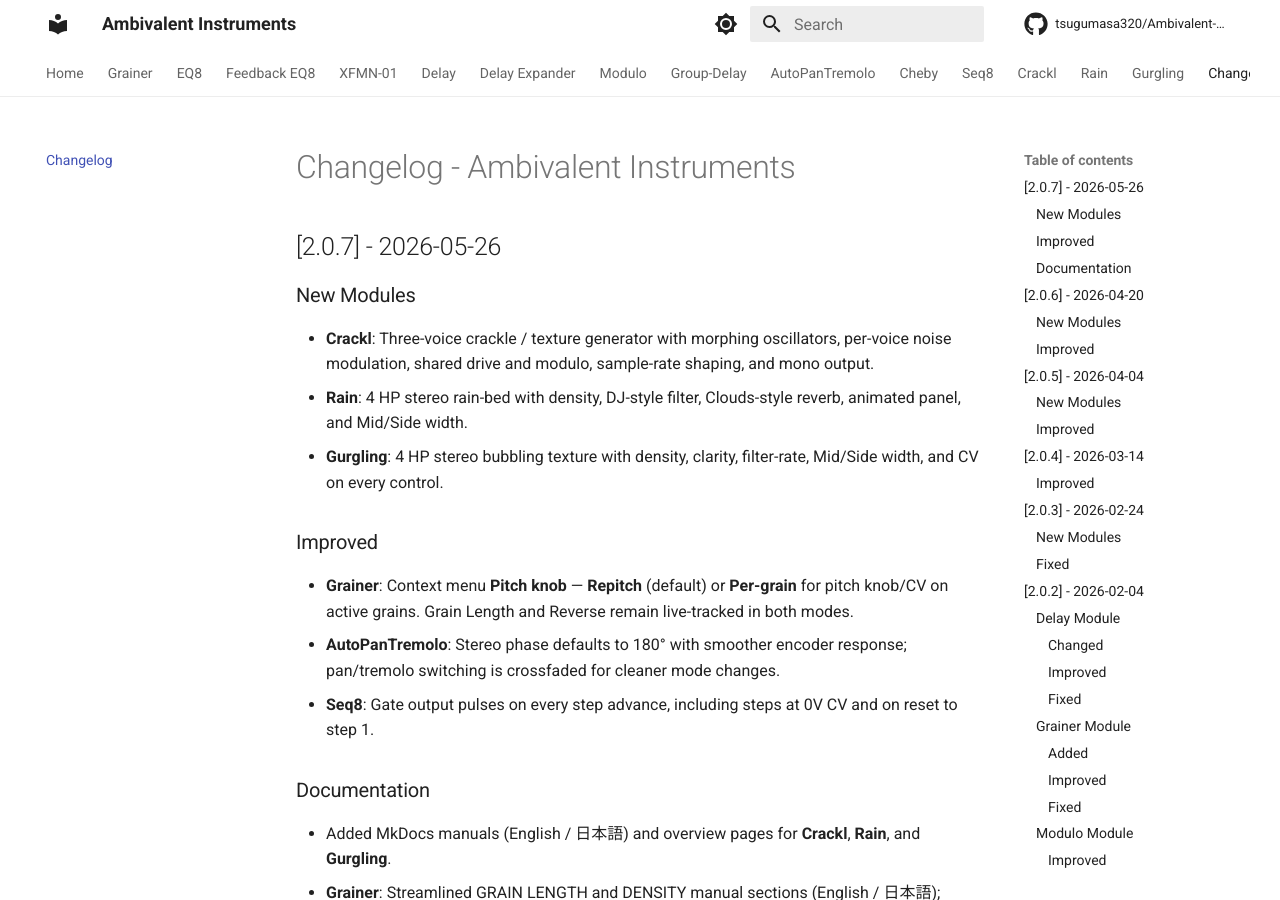
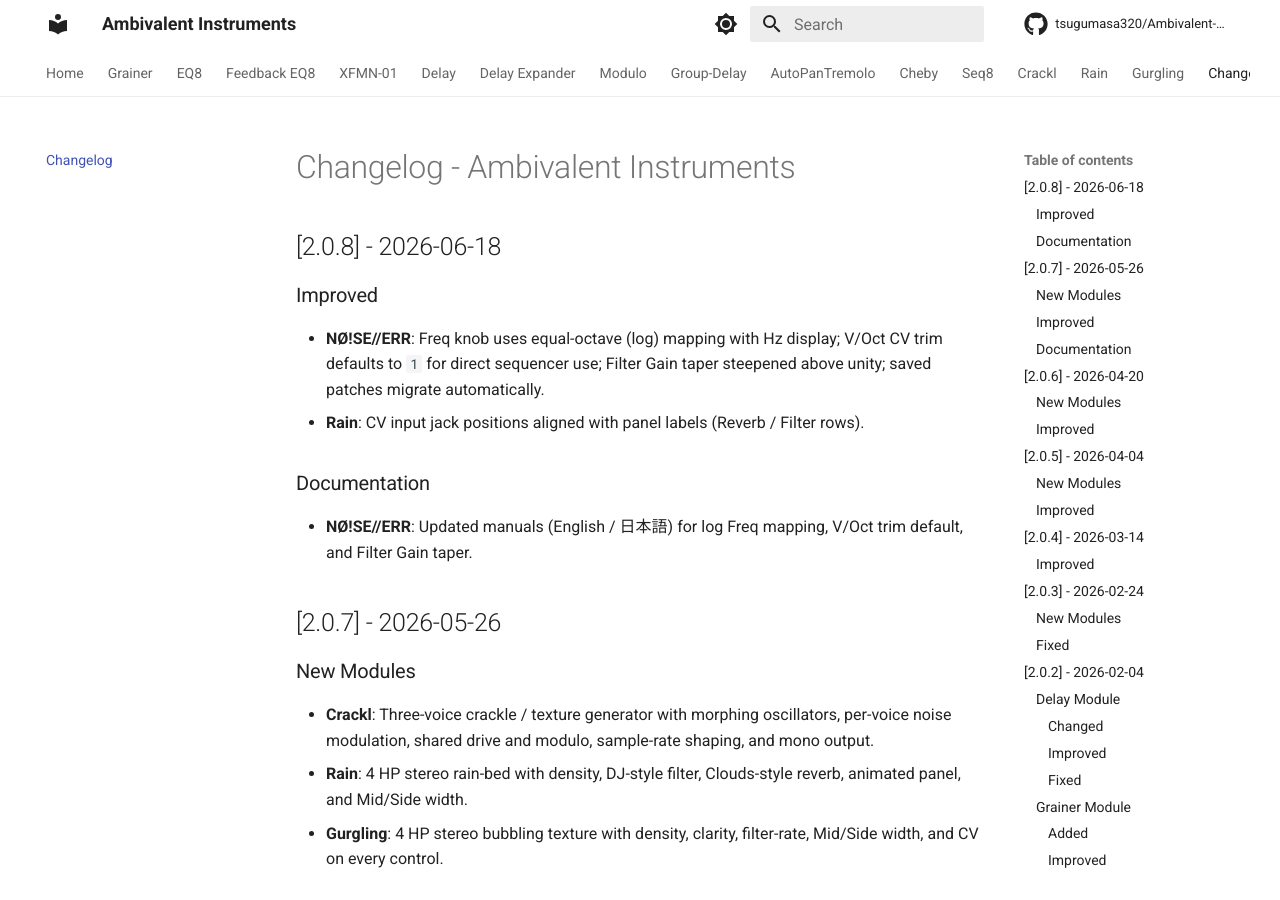
Before and after one commit to tsugumasa320/Ambivalent-Instruments-Manual, an MkDocs documentation site: the page built from docs/changelog.md, in a window 1280 px wide and 900 px high. Built offline with MkDocs 1.6.1 and Material for MkDocs 9.7.7, drawn with Linux system fonts in a browser that asks for light colours; comment, search, counter and statistics services are not loaded.

Commit message:
Add changelog entry for v2.0.8
Co-authored-by: Cursor <cursoragent@cursor.com>

```diff
--- a/docs/changelog.md
+++ b/docs/changelog.md
@@ -1,4 +1,15 @@
 # Changelog - Ambivalent Instruments
+
+## [2.0.8] - 2026-06-18
+
+### Improved
+
+- **NØ!SE//ERR**: Freq knob uses equal-octave (log) mapping with Hz display; V/Oct CV trim defaults to `1` for direct sequencer use; Filter Gain taper steepened above unity; saved patches migrate automatically.
+- **Rain**: CV input jack positions aligned with panel labels (Reverb / Filter rows).
+
+### Documentation
+
+- **NØ!SE//ERR**: Updated manuals (English / 日本語) for log Freq mapping, V/Oct trim default, and Filter Gain taper.
 
 ## [2.0.7] - 2026-05-26
 
```
